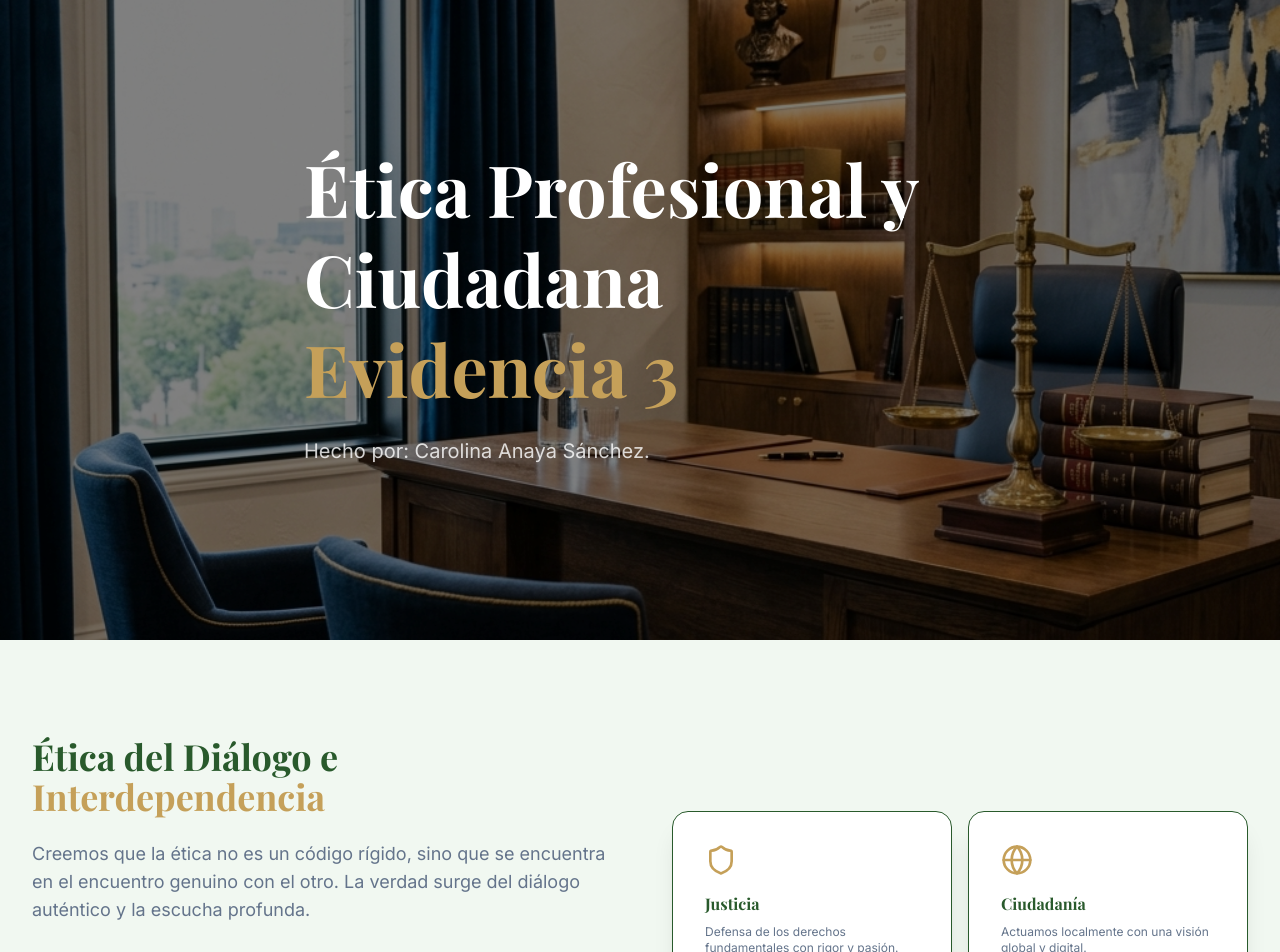
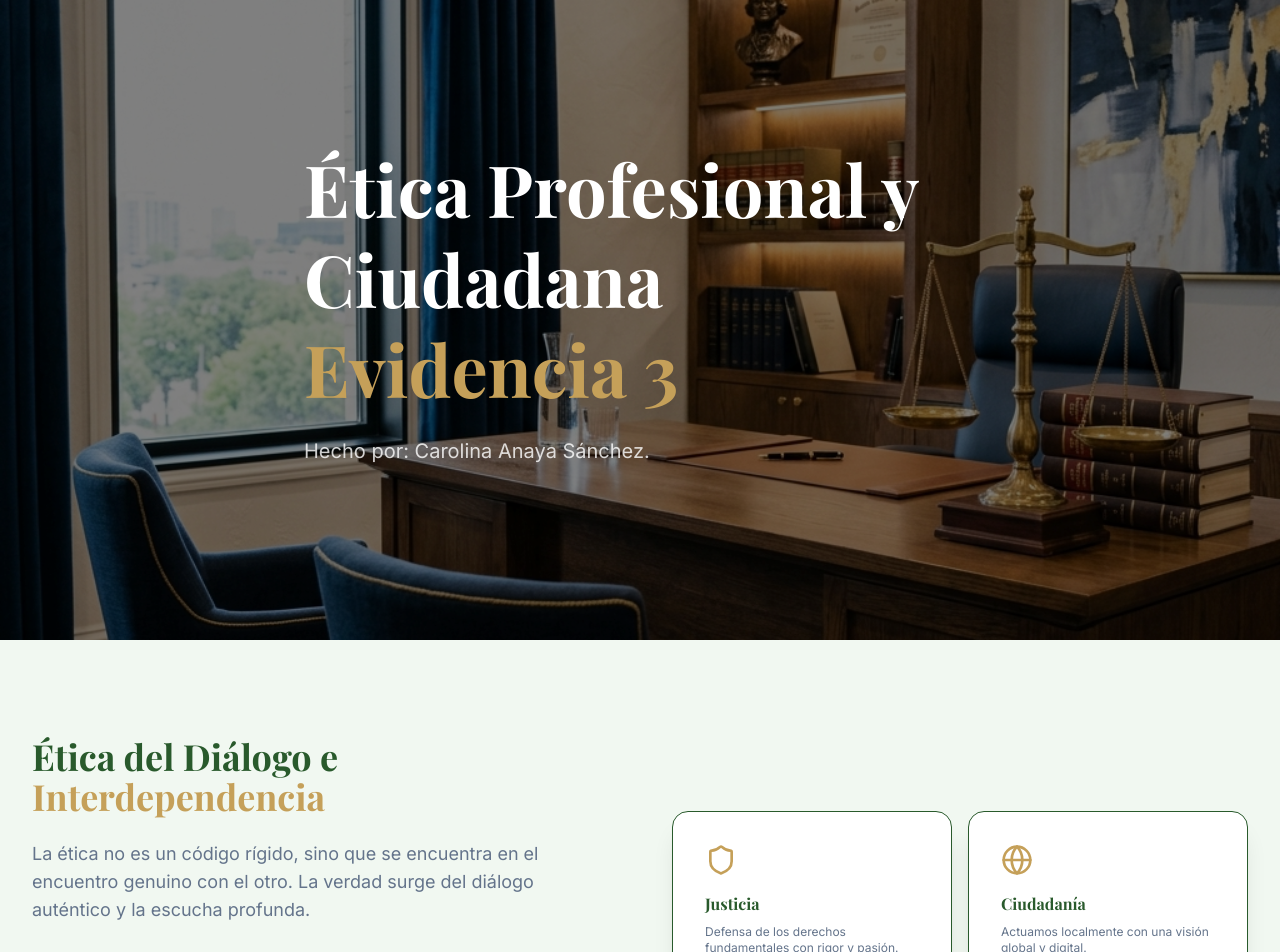
Before and after one commit to JordanZ99/Evidencia_3_Etica, a Next.js app: page / in a window 1280 px wide. Shown: the top 952 px of the page. Built offline with nearby package versions, Linux system fonts and the light colour scheme; a web font is replaced by a local one.

Commit message:
Correción de texto

```diff
--- a/src/app/page.tsx
+++ b/src/app/page.tsx
@@ -52,7 +52,7 @@ export default function Home() {
             >
               <h2 className="text-4xl font-bold mb-6 text-navy">Ética del Diálogo e <span className="text-gold">Interdependencia</span></h2>
               <p className="text-lg text-muted mb-6">
-                Creemos que la ética no es un código rígido, sino que se encuentra en el encuentro genuino con el otro. La verdad surge del diálogo auténtico y la escucha profunda.
+                La ética no es un código rígido, sino que se encuentra en el encuentro genuino con el otro. La verdad surge del diálogo auténtico y la escucha profunda.
               </p>
               <p className="text-lg text-muted">
                 Nuestra práctica se basa en el reconocimiento de que la conciencia personal es la guía, pero siempre equilibrada con el bien común para evitar el subjetivismo.
```
